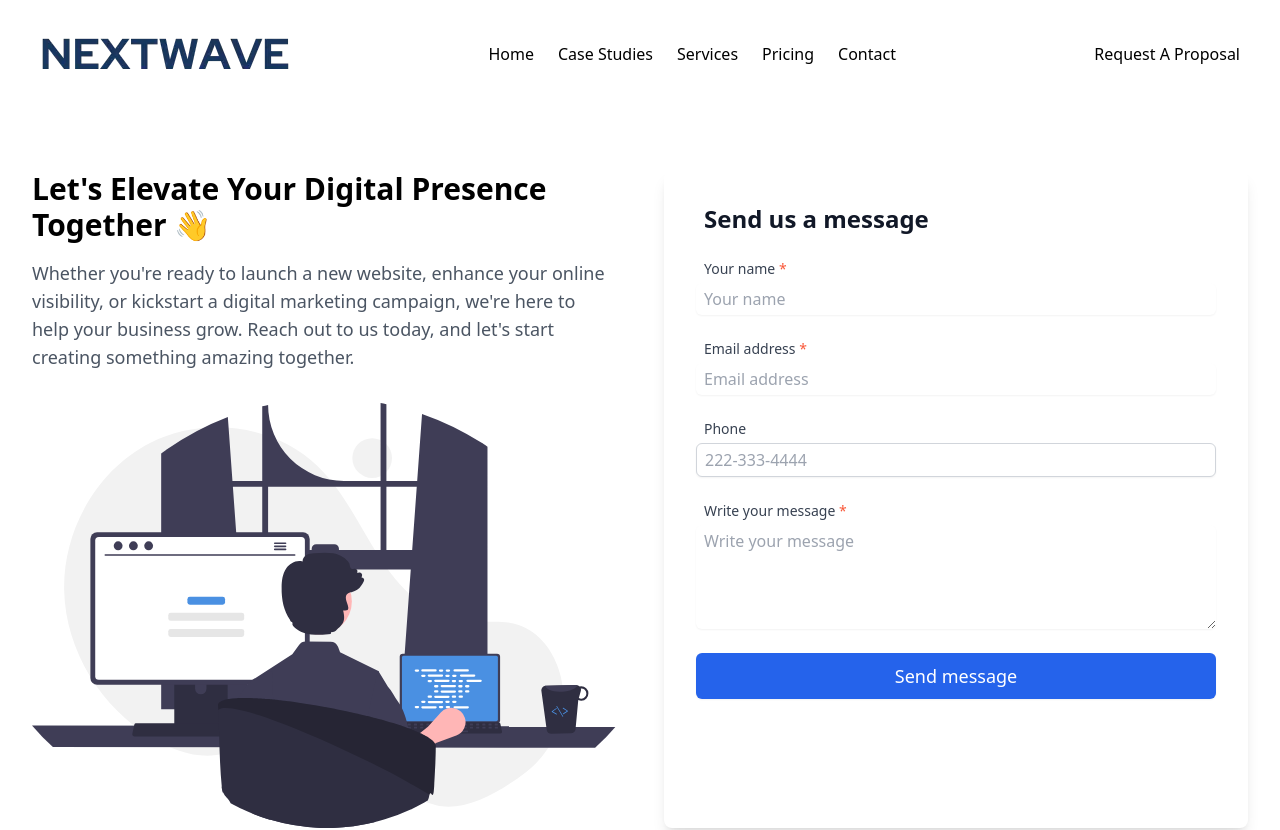
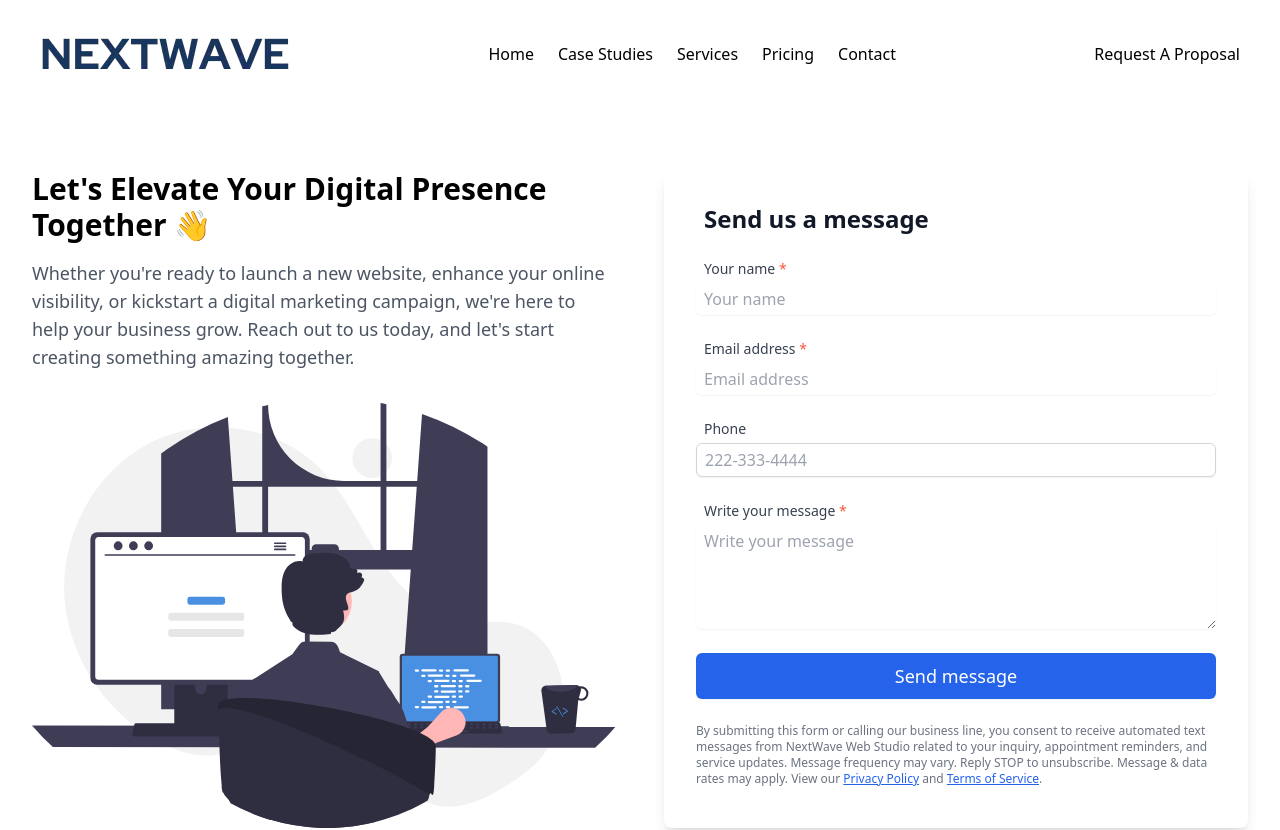
Before and after one commit to Parrasite9/nextwave, a React (Create React App) app: page /contact in a window 1280 px wide. Shown: the top 830 px of the page. Built offline with nearby package versions, Linux system fonts and the light colour scheme.

Commit message:
Made updates to privacy and contact page to pass Twilio A2p Campagin requirements.

```diff
--- a/src/Components/Home/Klaviyo/Signup.jsx
+++ b/src/Components/Home/Klaviyo/Signup.jsx
@@ -167,7 +167,8 @@ function Signup({ onFormSubmit }) {
 			subscribeToKlaviyoList('step2');
 
 			console.log('Form Submitted:', formData);
-			navigate('/thank-you');
+			// navigate('/thank-you');
+			window.location.href = '/thank-you';
 		}
 	};
 
--- a/src/Pages/Contact.jsx
+++ b/src/Pages/Contact.jsx
@@ -276,6 +276,30 @@ function Contact() {
 								>
 									Send message
 								</button>
+								<p className="text-xs text-gray-500 mt-4">
+									By submitting this form or calling our
+									business line, you consent to receive
+									automated text messages from NextWave Web
+									Studio related to your inquiry, appointment
+									reminders, and service updates. Message
+									frequency may vary. Reply STOP to
+									unsubscribe. Message & data rates may apply.
+									View our{' '}
+									<a
+										href="/privacy"
+										className="underline text-blue-600 hover:text-blue-800"
+									>
+										Privacy Policy
+									</a>{' '}
+									and{' '}
+									<a
+										href="/terms"
+										className="underline text-blue-600 hover:text-blue-800"
+									>
+										Terms of Service
+									</a>
+									.
+								</p>
 							</form>
 						</div>
 					</div>
--- a/src/Pages/Policies/Privacy.jsx
+++ b/src/Pages/Policies/Privacy.jsx
@@ -42,6 +42,14 @@ const Privacy = () => {
 					Your information is used to respond to inquiries, provide
 					quotes, deliver services, and send marketing communications
 					relevant to your business needs.
+				</p>
+				<p className="mt-4">
+					Users who call our business line or submit their phone
+					number may receive automated SMS messages related to
+					appointment reminders, missed call follow-ups, service
+					confirmations, or feedback requests. Message frequency may
+					vary. Reply STOP to unsubscribe. Message and data rates may
+					apply.
 				</p>
 			</section>
 
```
